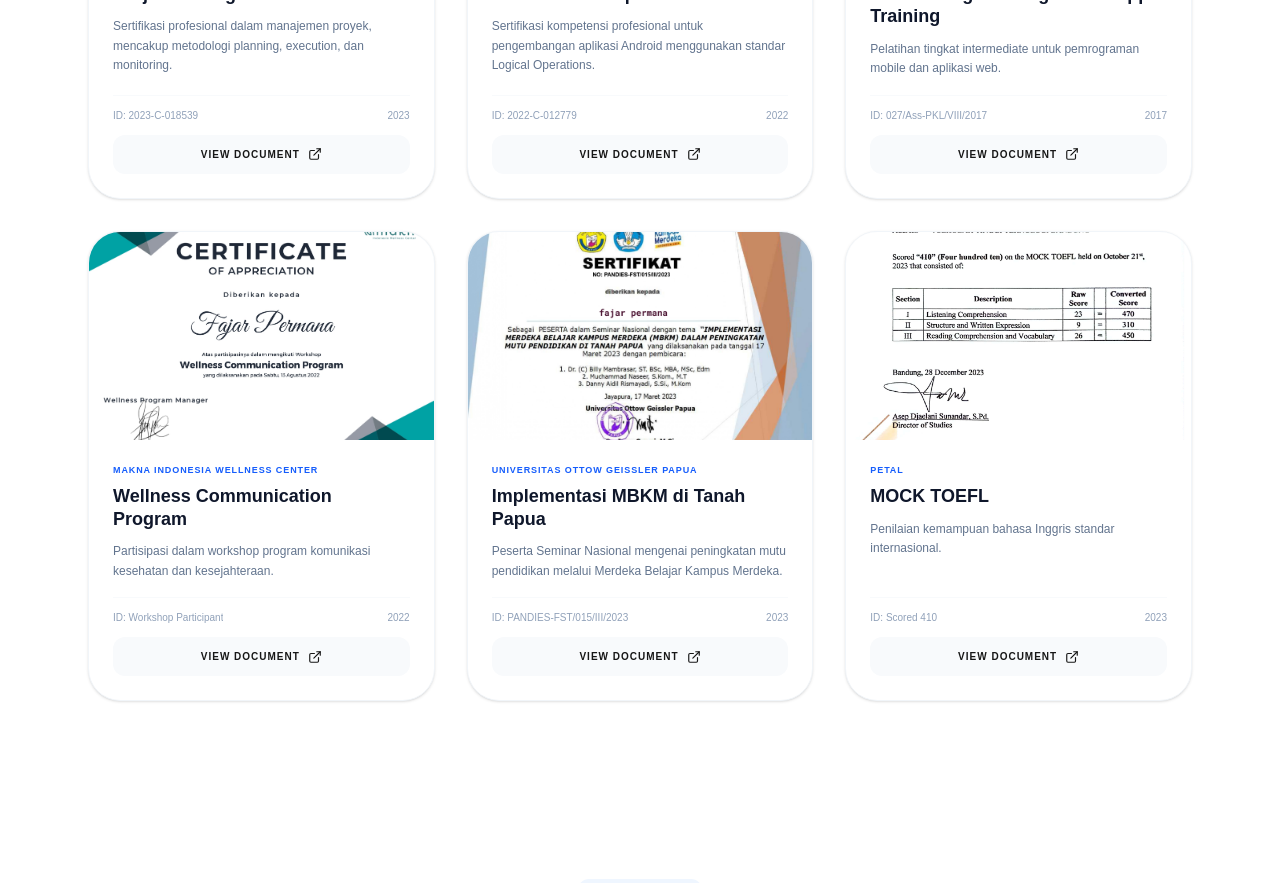
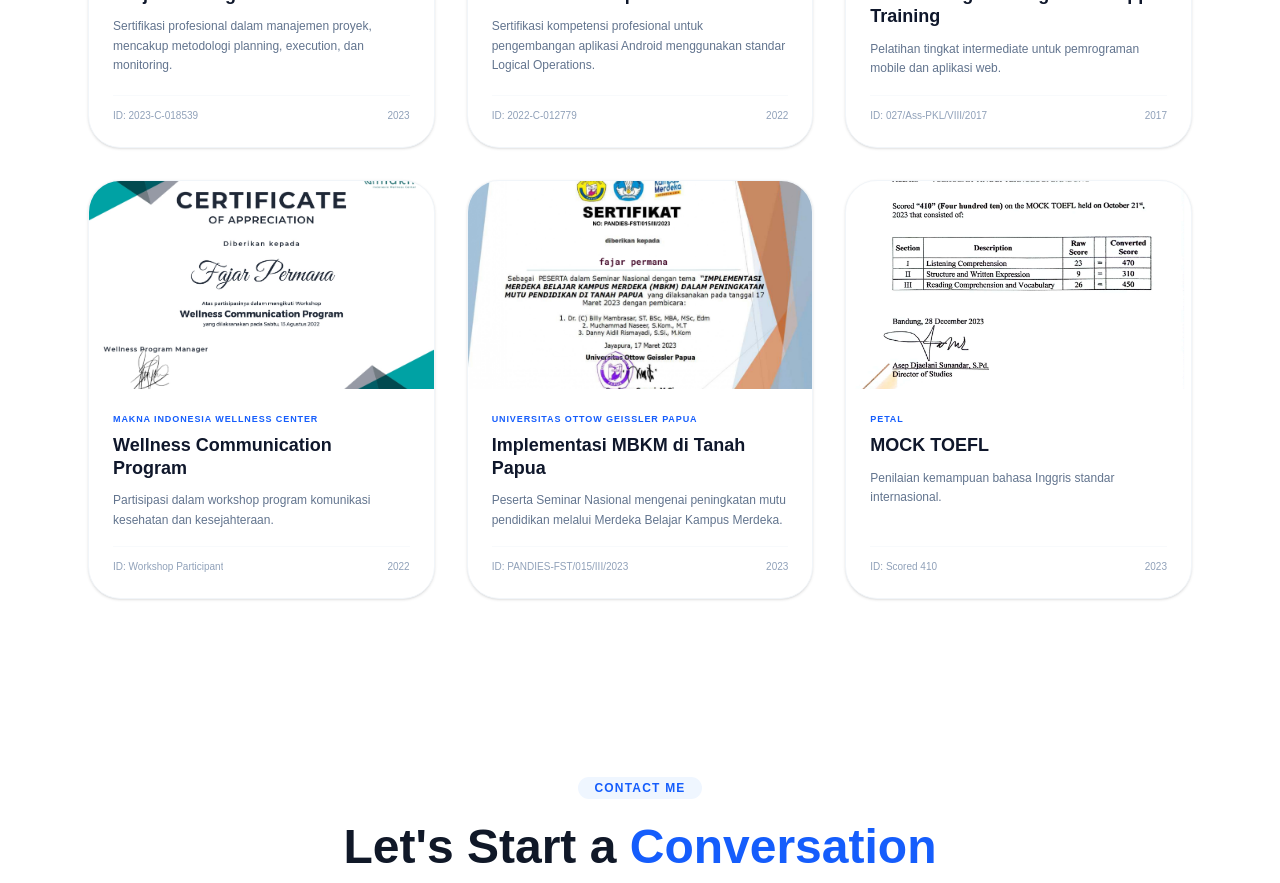
Before and after one commit to ffajarp/personal_cv, a Next.js app: page / in a window 1280 px wide. Shown: the part 4540-5423 px from the top of the page. Built offline with nearby package versions, Linux system fonts and the light colour scheme; no server answers.

Commit message:
hilangkan view document

```diff
--- a/src/components/Education.tsx
+++ b/src/components/Education.tsx
@@ -172,13 +172,6 @@ export default function EducationCert() {
                       <span className="max-w-[150px] truncate">ID: {cert.id}</span>
                       <span>{cert.year}</span>
                     </div>
-                    <button
-                      type="button"
-                      onClick={() => setSelectedImg(cert.image)}
-                      className="w-full py-3 bg-slate-50 group-hover:bg-blue-600 group-hover:text-white rounded-xl text-[10px] font-black uppercase tracking-widest transition-all flex items-center justify-center gap-2"
-                    >
-                      View Document <ExternalLink size={14} />
-                    </button>
                   </div>
                 </div>
               </div>
```
